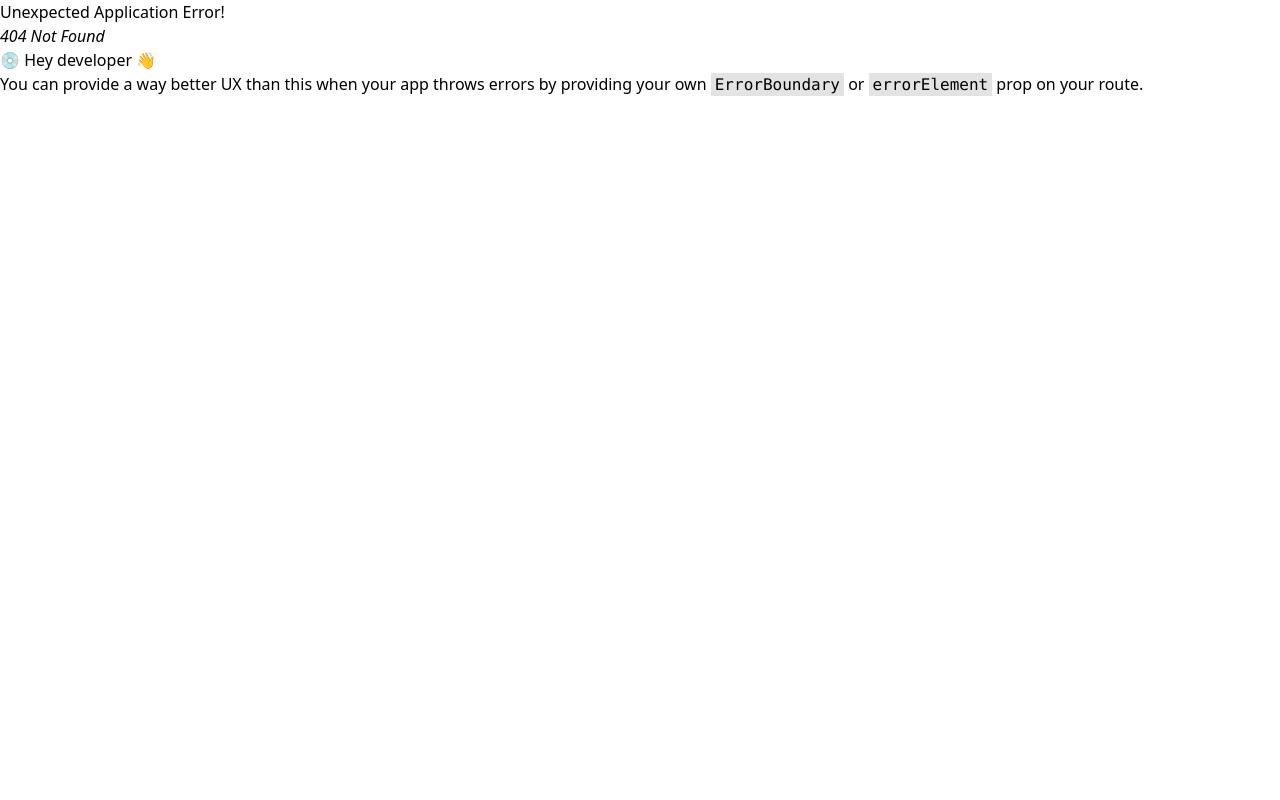
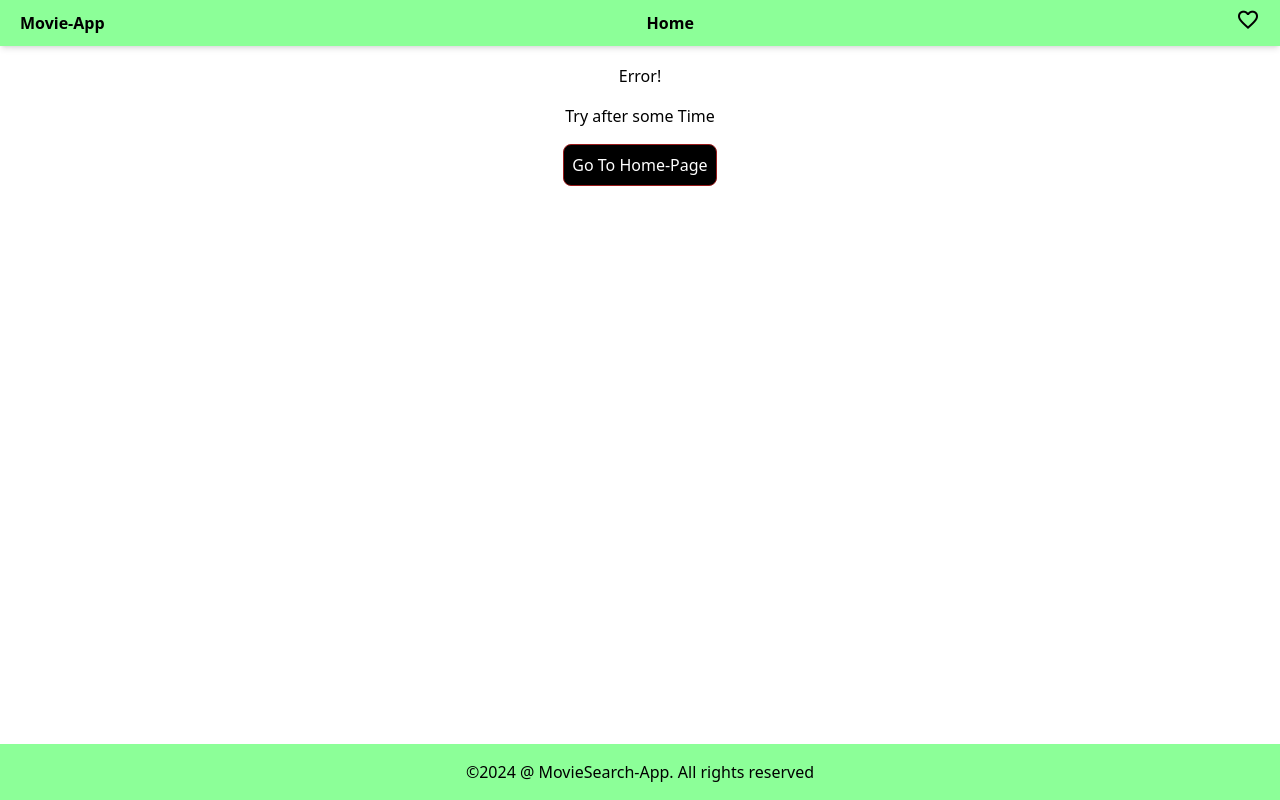
Before and after one commit to sugu2344/task7, a React (Vite) app: page /detailpage in a window 1280 px wide. Before the commit this address had no page. Built offline with nearby package versions, Linux system fonts and the light colour scheme.

Commit message:
error page  added

```diff
--- a/src/App.jsx
+++ b/src/App.jsx
@@ -5,6 +5,7 @@ import LandingPage from "./components/landingpage";
 import { moviesLoader } from "./loader/movieloaders";
 import Favourites from "./components/favourites";
 import { MovieProvider } from "./contexts/movie";
+import Error from "./components/error";
 
 const App = () => {
   const routes = [
@@ -25,6 +26,10 @@ const App = () => {
         {
           path: "/favourites",
           element: <Favourites />,
+        },
+        {
+          path: "*",
+          element: <Error />,
         },
       ],
     },
--- /dev/null
+++ b/src/components/error.jsx
@@ -0,0 +1,31 @@
+import { useNavigate } from "react-router-dom";
+
+const Error = () => {
+  const Navigate = useNavigate();
+
+  function HandleNavigate() {
+    Navigate("/");
+  }
+  return (
+    <>
+      <div className="pt-16 flex justify-center flex-col items-center space-y-4">
+        <div>
+          <h1>Error!</h1>
+        </div>
+        <div>
+          <p>Try after some Time</p>
+        </div>
+        <div>
+          <button
+            className="border border-red-800 p-2 rounded-lg bg-black text-white hover:bg-orange-500"
+            onClick={HandleNavigate}
+          >
+            Go To Home-Page
+          </button>
+        </div>
+      </div>
+    </>
+  );
+};
+
+export default Error;
--- a/src/components/landingpage.jsx
+++ b/src/components/landingpage.jsx
@@ -134,12 +134,11 @@ const LandingPage = () => {
           )}
         </div>
 
-
         <div className="flex justify-center mt-4 mb-8">
           {Array.from({ length: totalPages }, (_, index) => (
             <button
               key={index + 1}
-              className={`px-4 py-2 mx-1 ${
+              className={`px-4 py-2 mx-1 rounded-xl ${
                 currentPage === index + 1
                   ? "bg-blue-500 text-white"
                   : "bg-gray-300"
--- a/src/components/moviedetailpage.jsx
+++ b/src/components/moviedetailpage.jsx
@@ -47,7 +47,7 @@ const MovieDetailPage = () => {
             <strong>Genre:</strong> {movie.Genre || "N/A"}
           </p>
           <p>
-            <strong>Plot:</strong> {movie.Plot || "N/A"}
+            <strong>Plot Summary:</strong> {movie.Plot || "N/A"}
           </p>
           <p>
             <strong>Rating:</strong> {movie.imdbRating || "N/A"}
```
